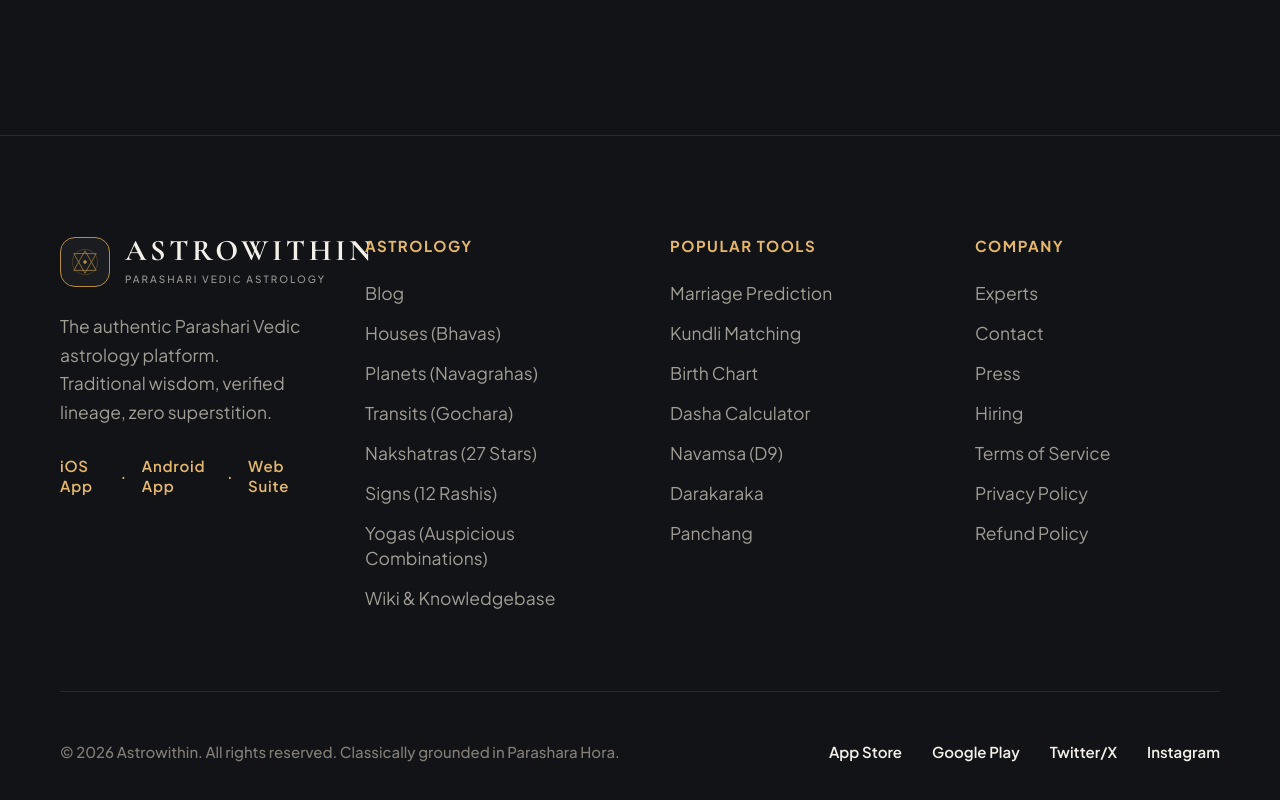
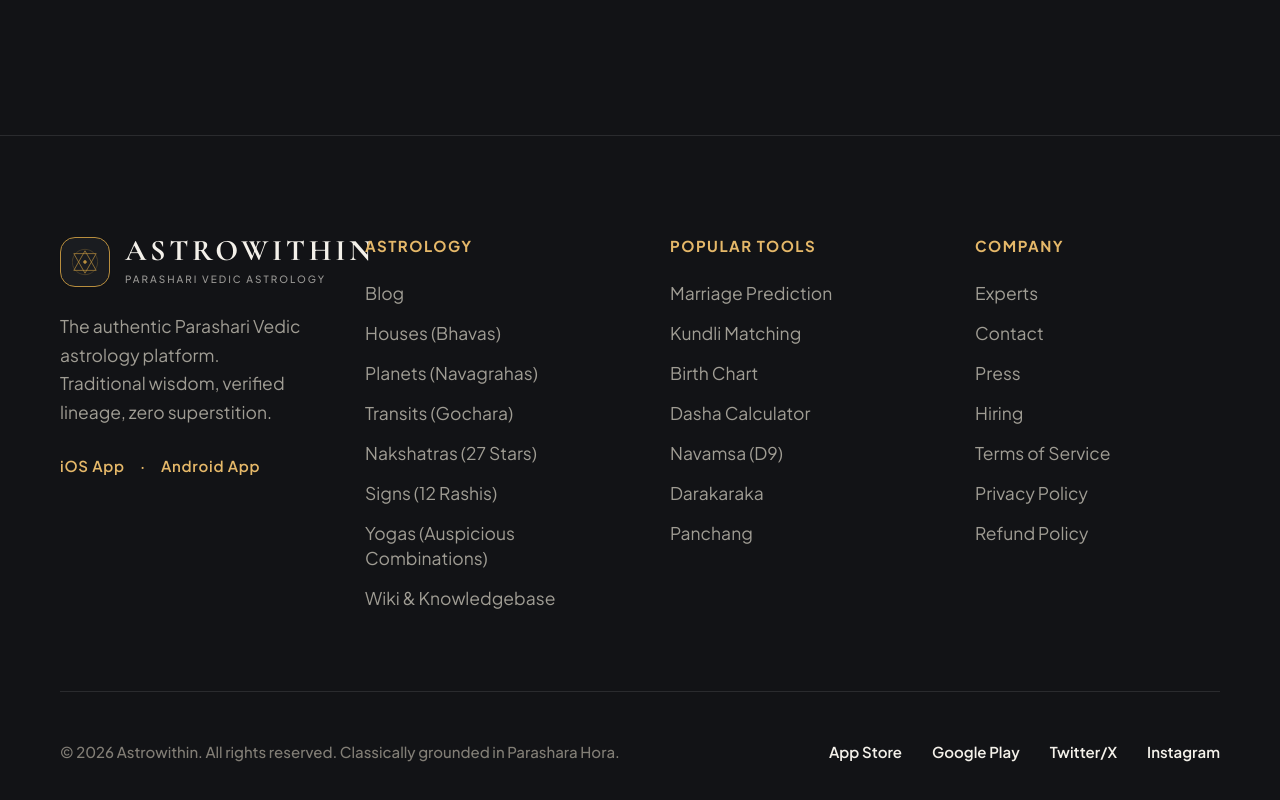
Before and after one commit to jayvee2010/astrowithin-, a React (Vite) app: page /blog in a window 1280 px wide. Shown: the part 2994-3794 px from the top of the page. Built offline with nearby package versions, Linux system fonts and the light colour scheme; a web font is replaced by a local one.

Commit message:
fix(footer): remove Web Suite label from platform listing

```diff
--- a/src/components/Footer.tsx
+++ b/src/components/Footer.tsx
@@ -30,7 +30,7 @@ export const Footer: React.FC = () => {
             The authentic Parashari Vedic astrology platform. Traditional wisdom, verified lineage, zero superstition.
           </p>
           <div className="flex items-center gap-3 text-xs font-sans font-semibold tracking-wider text-[#B88E3E] dark:text-[#E5B869]">
-            <span>iOS App</span> · <span>Android App</span> · <span>Web Suite</span>
+            <span>iOS App</span> · <span>Android App</span>
           </div>
         </div>
 
```
